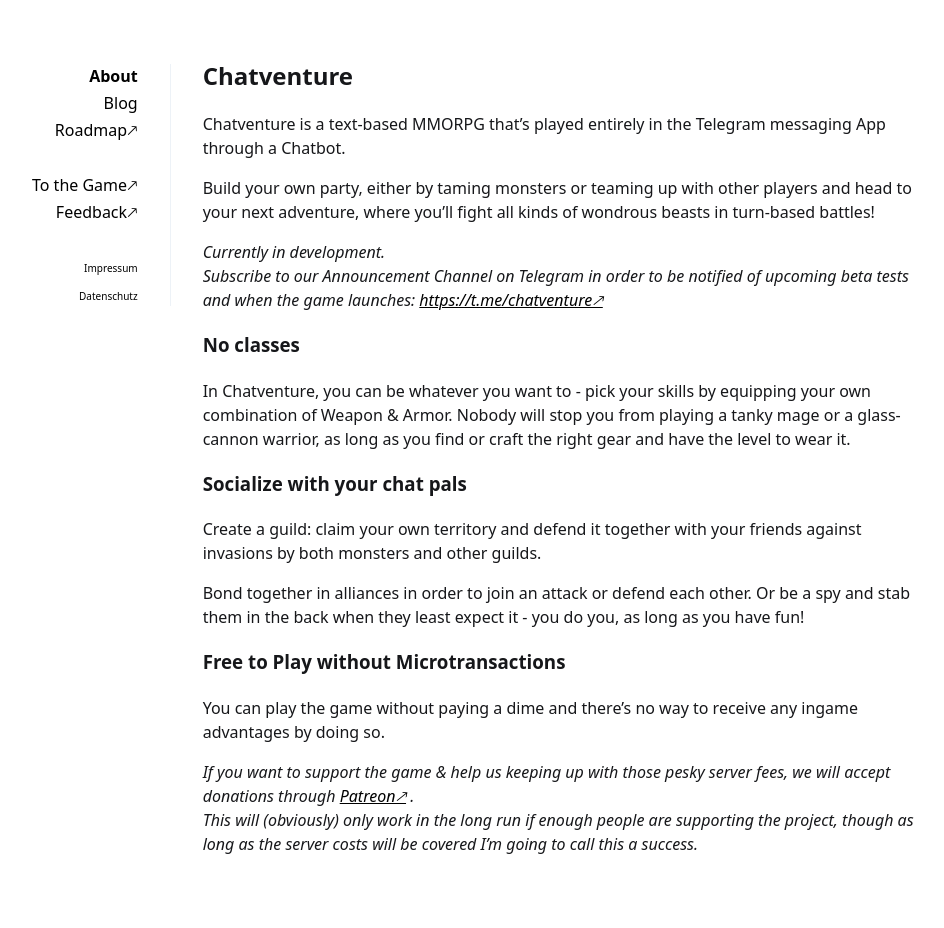
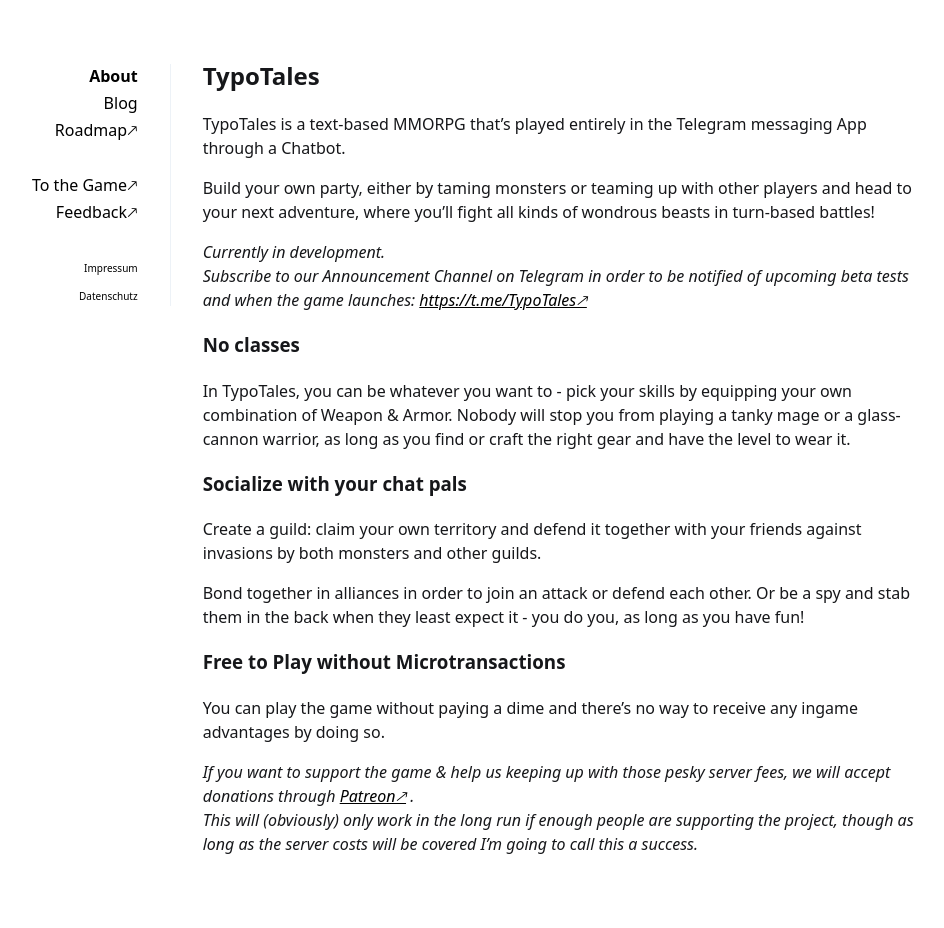
Before and after one commit to TypoTales/Website, a Jekyll site: the page built from docs/_pages/about.md, in a window 1280 px wide. Shown: the whole page, without its empty margins (160-1104 px from the left). Built offline with Jekyll 4.4.1, drawn with Linux system fonts in a browser that asks for light colours.

Commit message:
TypoTales Rename

```diff
--- a/docs/CNAME
+++ b/docs/CNAME
@@ -1 +1 @@
-chatventure.net
+typotales.com
--- a/docs/_config.yml
+++ b/docs/_config.yml
@@ -1,6 +1,6 @@
-site: Chatventure
-url: https://jacudibu.com/Chatventure
-title: Chatventure
+site: TypoTales
+url: https://typotales.com
+title: TypoTales
 description: The text-based Telegram MMORPG.
 twitter:
   username: Jacudibu
--- a/docs/_data/navigation.yml
+++ b/docs/_data/navigation.yml
@@ -4,13 +4,13 @@ links:
 - title: Blog
   url: /blog
 - title: Roadmap🡕
-  url: https://trello.com/b/rszGU2kr/chatventure-roadmap
+  url: https://roadmap.typotales.com/
 
 bots:
 - title: To the Game🡕
-  url: https://t.me/ChatventureBot
+  url: https://t.me/TypoTalesBot
 - title: Feedback🡕
-  url: https://t.me/ChatventureDev
+  url: https://t.me/TypoTalesDev
 
 legal:
 - title: Impressum
--- a/docs/_pages/about.md
+++ b/docs/_pages/about.md
@@ -1,19 +1,19 @@
 ---
 layout: page
-title: Chatventure
+title: TypoTales
 permalink: /
 ---
 
-Chatventure is a text-based MMORPG that's played entirely in the Telegram messaging App through a Chatbot.
+TypoTales is a text-based MMORPG that's played entirely in the Telegram messaging App through a Chatbot.
 
 Build your own party, either by taming monsters or teaming up with other players and head to your next adventure, where you'll fight all kinds of wondrous beasts in turn-based battles!
 
 *Currently in development.*
 <br>
-*Subscribe to our Announcement Channel on Telegram in order to be notified of upcoming beta tests and when the game launches: [https://t.me/chatventure🡕](https://t.me/chatventure)*
+*Subscribe to our Announcement Channel on Telegram in order to be notified of upcoming beta tests and when the game launches: [https://t.me/TypoTales🡕](https://t.me/typotales)*
 
 ### No classes
-In Chatventure, you can be whatever you want to - pick your skills by equipping your own combination of Weapon & Armor. Nobody will stop you from playing a tanky mage or a glass-cannon warrior, as long as you find or craft the right gear and have the level to wear it.
+In TypoTales, you can be whatever you want to - pick your skills by equipping your own combination of Weapon & Armor. Nobody will stop you from playing a tanky mage or a glass-cannon warrior, as long as you find or craft the right gear and have the level to wear it.
 
 ### Socialize with your chat pals
 Create a guild: claim your own territory and defend it together with your friends against invasions by both monsters and other guilds.
@@ -23,5 +23,5 @@ Bond together in alliances in order to join an attack or defend each other. Or b
 ### Free to Play without Microtransactions
 You can play the game without paying a dime and there's no way to receive any ingame advantages by doing so.
 
-*If you want to support the game & help us keeping up with those pesky server fees, we will accept donations through [Patreon🡕](https://www.patreon.com/Chatventure) .<br>
+*If you want to support the game & help us keeping up with those pesky server fees, we will accept donations through [Patreon🡕](https://patreon.typotales.com) .<br>
 This will (obviously) only work in the long run if enough people are supporting the project, though as long as the server costs will be covered I'm going to call this a success.*
```
Also changed, not shown: docs/_posts/2020-04-10-a-small-postmortem.md (+1 -1 lines).
